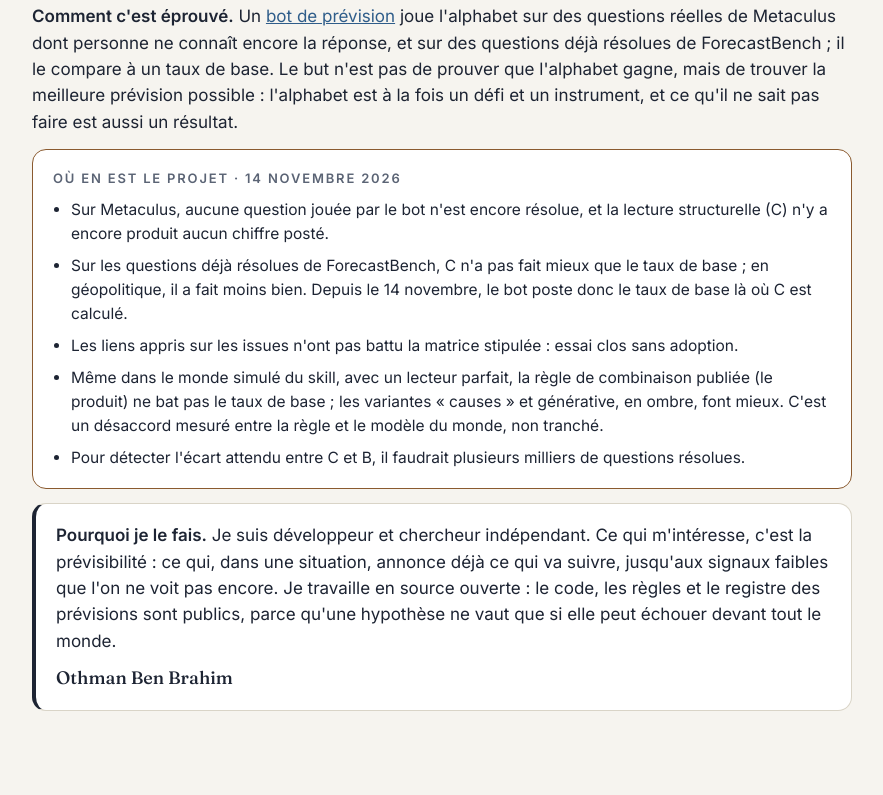
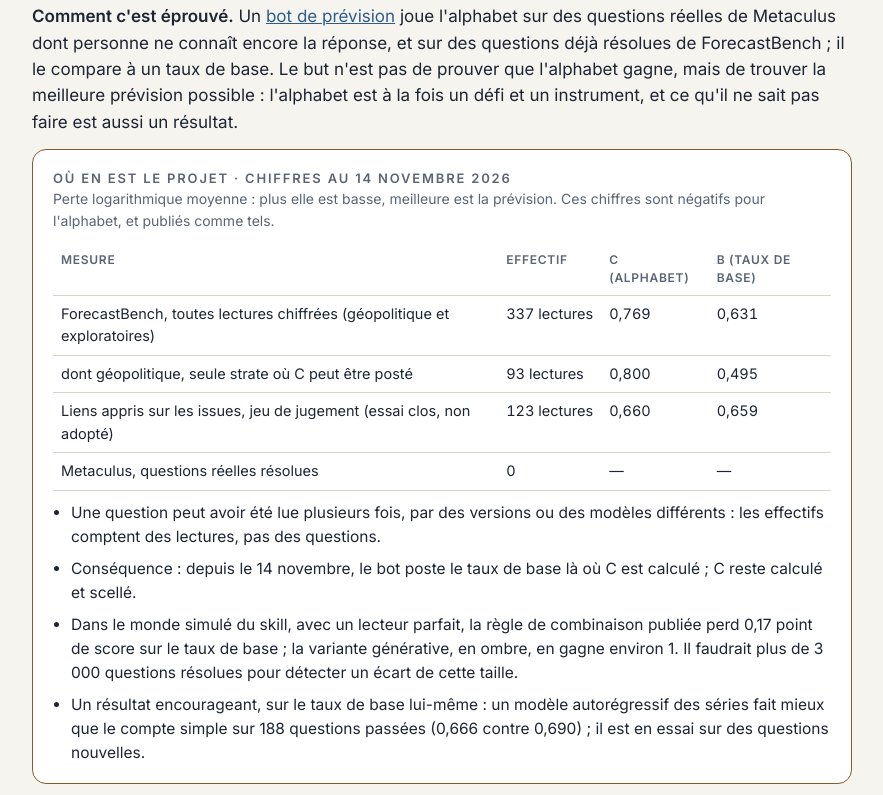
Before and after one commit to Othman-Benbrahim/arbre-de-la-connaissance, a plain HTML site: page index.html in a window 1280 px wide. Shown: the part 1154-1949 px from the top of the page, without its empty margins (72-955 px from the left). Drawn offline with Linux system fonts and the light colour scheme.

Commit message:
Chiffres publiés tels qu'ils sont, négatifs compris (décision d'auteur du 2026-11-14)
Co-Authored-By: Claude Opus 5.5 <noreply@anthropic.com>
Claude-Session: https://claude.ai/code/session_019uuvnoGDKM47aR6VQmt3Kp

```diff
--- a/index.html
+++ b/index.html
@@ -57,13 +57,22 @@
       gagne, mais de trouver la meilleure prévision possible : l'alphabet est à la fois un défi et un instrument, et
       ce qu'il ne sait pas faire est aussi un résultat.</p>
     <div class="etat">
-      <p class="num">Où en est le projet · 14 novembre 2026</p>
+      <p class="num">Où en est le projet · chiffres au 14 novembre 2026</p>
+      <p class="sous">Perte logarithmique moyenne : plus elle est basse, meilleure est la prévision. Ces chiffres sont négatifs pour l'alphabet, et publiés comme tels.</p>
+      <table class="chiffres">
+        <thead><tr><th>Mesure</th><th>Effectif</th><th>C (alphabet)</th><th>B (taux de base)</th></tr></thead>
+        <tbody>
+          <tr><td>ForecastBench, toutes lectures chiffrées (géopolitique et exploratoires)</td><td>337 lectures</td><td>0,769</td><td>0,631</td></tr>
+          <tr><td>dont géopolitique, seule strate où C peut être posté</td><td>93 lectures</td><td>0,800</td><td>0,495</td></tr>
+          <tr><td>Liens appris sur les issues, jeu de jugement (essai clos, non adopté)</td><td>123 lectures</td><td>0,660</td><td>0,659</td></tr>
+          <tr><td>Metaculus, questions réelles résolues</td><td>0</td><td>—</td><td>—</td></tr>
+        </tbody>
+      </table>
       <ul>
-        <li>Sur Metaculus, aucune question jouée par le bot n'est encore résolue, et la lecture structurelle (C) n'y a encore produit aucun chiffre posté.</li>
-        <li>Sur les questions déjà résolues de ForecastBench, C n'a pas fait mieux que le taux de base ; en géopolitique, il a fait moins bien. Depuis le 14 novembre, le bot poste donc le taux de base là où C est calculé.</li>
-        <li>Les liens appris sur les issues n'ont pas battu la matrice stipulée : essai clos sans adoption.</li>
-        <li>Même dans le monde simulé du skill, avec un lecteur parfait, la règle de combinaison publiée (le produit) ne bat pas le taux de base ; les variantes « causes » et générative, en ombre, font mieux. C'est un désaccord mesuré entre la règle et le modèle du monde, non tranché.</li>
-        <li>Pour détecter l'écart attendu entre C et B, il faudrait plusieurs milliers de questions résolues.</li>
+        <li>Une question peut avoir été lue plusieurs fois, par des versions ou des modèles différents : les effectifs comptent des lectures, pas des questions.</li>
+        <li>Conséquence : depuis le 14 novembre, le bot poste le taux de base là où C est calculé ; C reste calculé et scellé.</li>
+        <li>Dans le monde simulé du skill, avec un lecteur parfait, la règle de combinaison publiée perd 0,17 point de score sur le taux de base ; la variante générative, en ombre, en gagne environ 1. Il faudrait plus de 3 000 questions résolues pour détecter un écart de cette taille.</li>
+        <li>Un résultat encourageant, sur le taux de base lui-même : un modèle autorégressif des séries fait mieux que le compte simple sur 188 questions passées (0,666 contre 0,690) ; il est en essai sur des questions nouvelles.</li>
       </ul>
     </div>
     <p class="motivation"><b>Pourquoi je le fais.</b> Je suis développeur et chercheur indépendant. Ce qui m'intéresse,
@@ -180,7 +189,7 @@
     <article><h3>Une décision datée</h3><p>Une ombre ne devient officielle que par une décision d'auteur, datée, qui cite la mesure qui la fonde.</p></article>
     <article><h3>Plusieurs lecteurs</h3><p>Le projet utilise plusieurs modèles. Le lecteur, c'est le modèle et sa version : deux lecteurs ne se mélangent jamais dans une même série.</p></article>
   </div>
-  <p class="engagement">Pas de chiffre de performance mis en avant tant que la calibration n'est pas stable. Les résultats bruts, négatifs compris, sont dans le <a href="https://github.com/Othman-Benbrahim/metac-bot-template/tree/main/registre">registre public</a> et les <a href="https://github.com/Othman-Benbrahim/metac-bot-template/tree/main/preenregistrements">pré-enregistrements</a>.</p>
+  <p class="engagement">Les chiffres sont publiés tels qu'ils sont, négatifs compris (voir « Où en est le projet »). Le détail est dans le <a href="https://github.com/Othman-Benbrahim/metac-bot-template/tree/main/registre">registre public</a> et les <a href="https://github.com/Othman-Benbrahim/metac-bot-template/tree/main/preenregistrements">pré-enregistrements</a>.</p>
 </section>
 </main>
 
--- a/style.css
+++ b/style.css
@@ -188,3 +188,8 @@ h1,h2,h3{font-family:Fraunces,Georgia,serif;font-weight:700;letter-spacing:-.01e
 .signature{display:block;margin-top:10px;font-family:Fraunces,Georgia,serif;font-size:18px}
 .etat{background:var(--carte);border:1px solid var(--chaud);border-radius:14px;padding:18px 20px}
 .etat ul{margin:10px 0 0 18px;display:grid;gap:8px;font-size:15.5px}
+.chiffres{width:100%;border-collapse:collapse;margin:12px 0 4px;font-size:14.5px}
+.chiffres th,.chiffres td{text-align:left;padding:7px 8px;border-bottom:1px solid var(--trait);vertical-align:top}
+.chiffres th{font-size:12px;letter-spacing:.06em;text-transform:uppercase;color:var(--doux);font-weight:600}
+.chiffres td:nth-child(n+2){white-space:nowrap;font-variant-numeric:tabular-nums}
+@media (max-width:560px){.chiffres{font-size:13px}.chiffres th,.chiffres td{padding:6px 4px}.chiffres td:nth-child(n+2){white-space:normal}}
--- a/theorie.js
+++ b/theorie.js
@@ -1,5 +1,5 @@
 // Rédigé à la main depuis apports-theoriques.md (skill), README-alphabet.md (bot), essais.py, preenregistrements/
-// et les notes de référence du projet. Aucun chiffre de performance (règle : pas avant une calibration stable).
+// et les notes de référence du projet. Les chiffres sont dans index.html (« Où en est le projet »), négatifs compris.
 const THEORIE = {
 
  // Règle d'importation du skill : un concept n'entre que s'il ajoute un contrôle.
```
Also changed, not shown: 1 other file.
